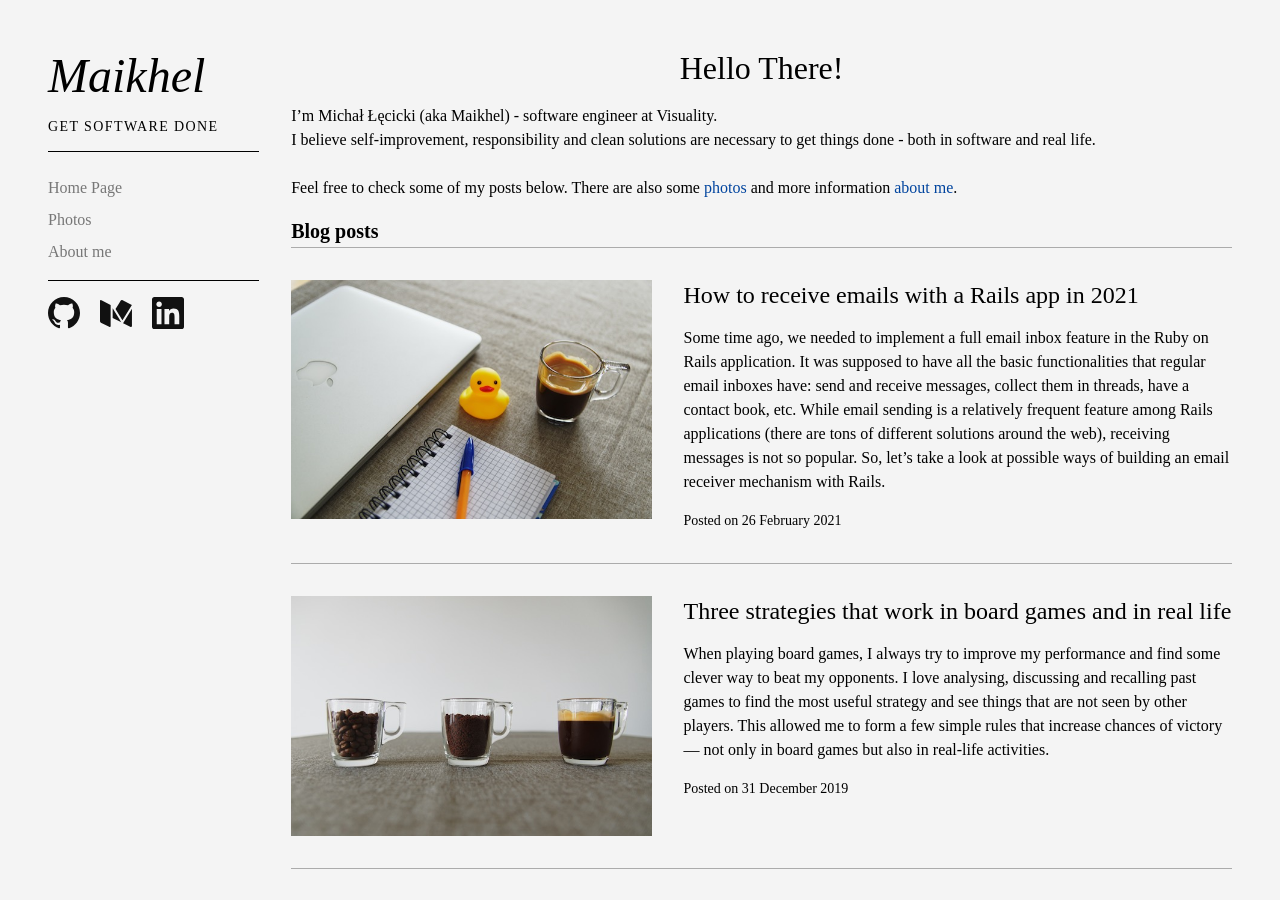
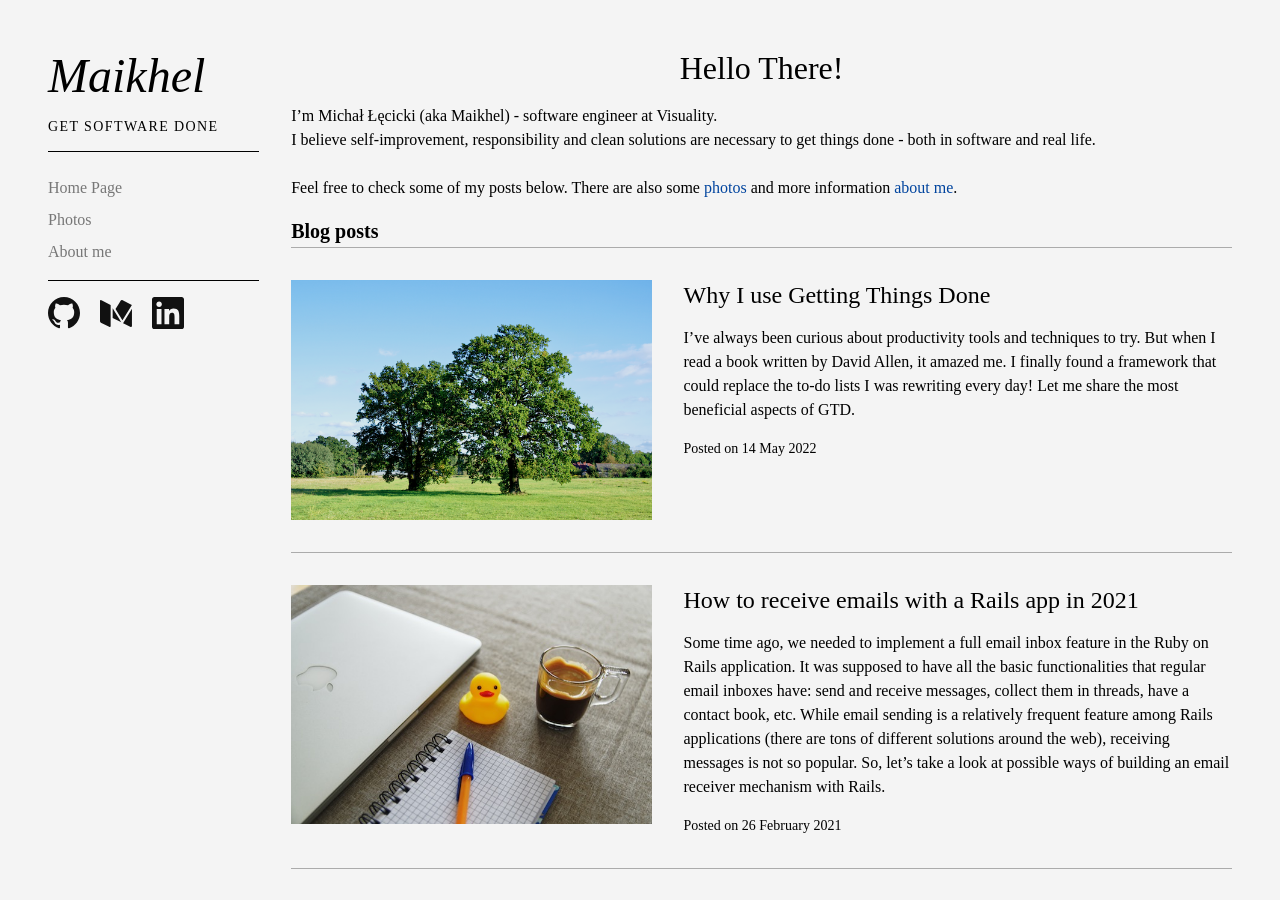
Before and after one commit to maikhel/maikhel.github.io, a Jekyll site: the page built from index.html, in a window 1280 px wide and 900 px high. Built offline with Jekyll 4.4.1, drawn with Linux system fonts in a browser that asks for light colours.

Commit message:
Add new blogpost - why I use GTD

```diff
--- /dev/null
+++ b/_posts/2022-05-14-why-i-use-gtd.md
@@ -0,0 +1,54 @@
+---
+image: "tree.png"
+layout: default
+title:  "Why I use Getting Things Done"
+excerpt_separator: <!--more-->
+---
+
+{:.lh-copy .measure-wide .center}
+![image](/images/tree.png)
+
+{:.lh-copy .measure-wide .center}
+I've always been curious about productivity tools and techniques to try. But when I read a book written by David Allen, it amazed me. I finally found a framework that could replace the to-do lists I was rewriting every day!
+Let me share the most beneficial aspects of GTD.
+<!--more-->
+
+{:.f3 .tc .lh-title}
+Free mind space
+
+{:.lh-copy .measure-wide .center}
+This is the biggest advantage of GTD ever. Most to-do applications and productivity tools focus on improving efficiency and productivity. But the primary goal of GTD is different. It's releasing your brain space through building a system that handles unnecessary noise. The thing is - the human brain doesn't differentiate between important and unimportant actions. A task to do is a task to do. And in the reality, 90% of what we do is not life-changing: shopping, repairing stuff, calling someone, etc. Tiny items occupy the mind, not leaving the space for important ones (and often not allowing us to fully focus on something). A reliable system, which handles all stuff happening around, is the GTD solution. It releases the brain from the unnecessary load, which leads to high productivity without stress. (Actually, the subtitle of the book is "The Art of Stress-Free Productivity"). One can concentrate on **how** to do something, instead of recalling **what**.
+
+
+{:.lh-copy .measure-wide .center}
+I find this aspect of GTD especially beneficial for my work as a programmer. First, I don't have to worry about emails, Slack notifications, or context switching when I code. I have a defined way of handling all incoming stuff, so I know I won't miss anything important.
+Second, I have a mental space that allows me to focus only on coding. David Allen (and others) call this state 'flooding mind' - when a person can focus on the activity, forgetting about the outside world. Work done in this state is innovative, original, and very productive.
+
+
+{:.f3 .tc .lh-title}
+Flexibility
+
+{:.lh-copy .measure-wide .center}
+I love the fact that the system can evolve and adjust to changes in your life. When I started using GTD, I mainly needed to organize my data from university studies. Then, I added some personal life sections. Finally, I created a completely new section in my notepad dedicated only to work. Expanding the system into more and more sections of my life was done at almost no cost - the structure stays the same, just a new environment to create. When you have all strategies and habits of one part, you can reuse them in new contexts. Like with a well-written software application: you can deploy it to one more server with a new database, but the codebase is the same.
+
+
+{:.lh-copy .measure-wide .center}
+Another thing is the level of GTD rules you want to use. How deep you go with applying GTD rules, depends on your needs. When I was at university, I needed only a few pages in my OneNote Notebook and system reviews every 2-3 weeks (my life wasn't very organized, must admit). Today, after almost ten years, I have a much, much more complex notes system divided into sections. Some of them I'm reviving every week, and some once a month or less frequently. But it's all up to you and your needs.
+
+
+{:.f3 .tc .lh-title}
+Extendability
+
+{:.lh-copy .measure-wide .center}
+Extendability means that I can use other productivity-related methods together with GTD. While GTD gives clear rules on how to handle current actions and projects, it hardly advises on planning long-term goals or growth. Thus, I'm using OKRs for defining them and treating them as extra projects in my GTD notebook. I can easily define the next steps for fulfilling them and check the progress during weekly GTD reviews, which I do anyway.
+
+{:.lh-copy .measure-wide .center}
+One more helpful technique for programming is the well-known pomodoro. When defining actions in my GTD system, I often use pomodoro as a time measurement for some activities - e.g. spend three pomodoro a week on a pet project. This way, I can divide complex tasks into smaller chunks, which are easier to start and execute.
+
+
+{:.f3 .tc .lh-title}
+Summary
+
+{:.lh-copy .measure-wide .center}
+These are the most important advantages that decided GTD is the framework I'm using for almost ten years. In the next posts, I will share more of my practical experiences and will give some advice on how to start implementing them in your life.
+I hope you give it a try!
--- a/index.html
+++ b/index.html
@@ -17,7 +17,7 @@ and more information
 <div class="f4 b pv1 mt2"> Blog posts</div>
 {% for post in site.posts %}
   <article class="bt b--black-30 dark--b--white-30">
-    <a class="db pv4 ph3 ph0-l no-underline black dark--light-gray dim" href= {{ post.external_url }} >
+    <a class="db pv4 ph3 ph0-l no-underline black dark--light-gray dim" href="{% if post.external_url %}{{ post.external_url  }}{% else %}{{ post.url }}{% endif %}">
       <div class="flex flex-column flex-row-ns">
         <div class="pr3-ns mb4 mb0-ns w-100 w-40-ns">
           <img src= images/{{ post.image }} class="db" alt="Photo for specific blog post">
```
Also changed, not shown: images/tree.png (added).
